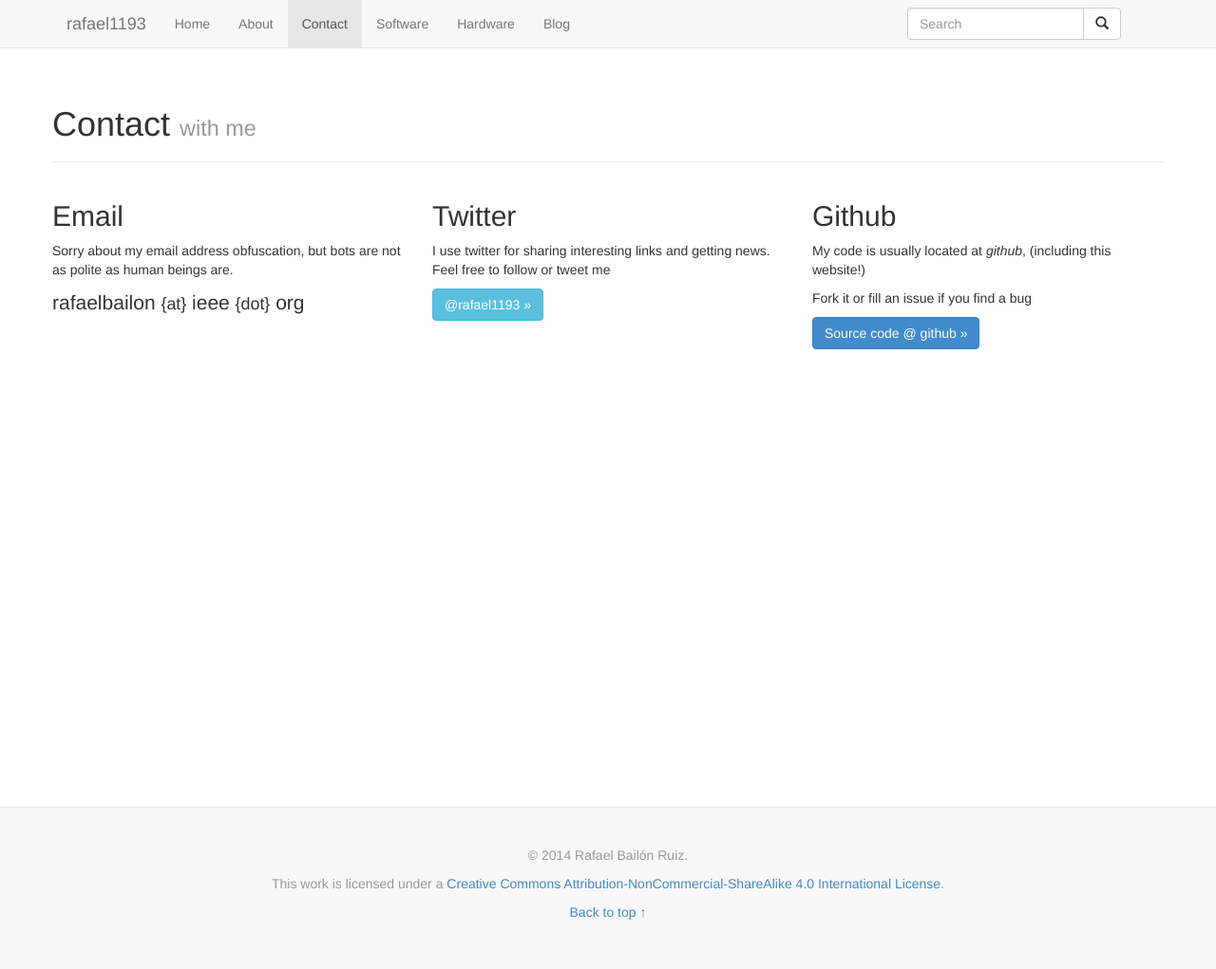
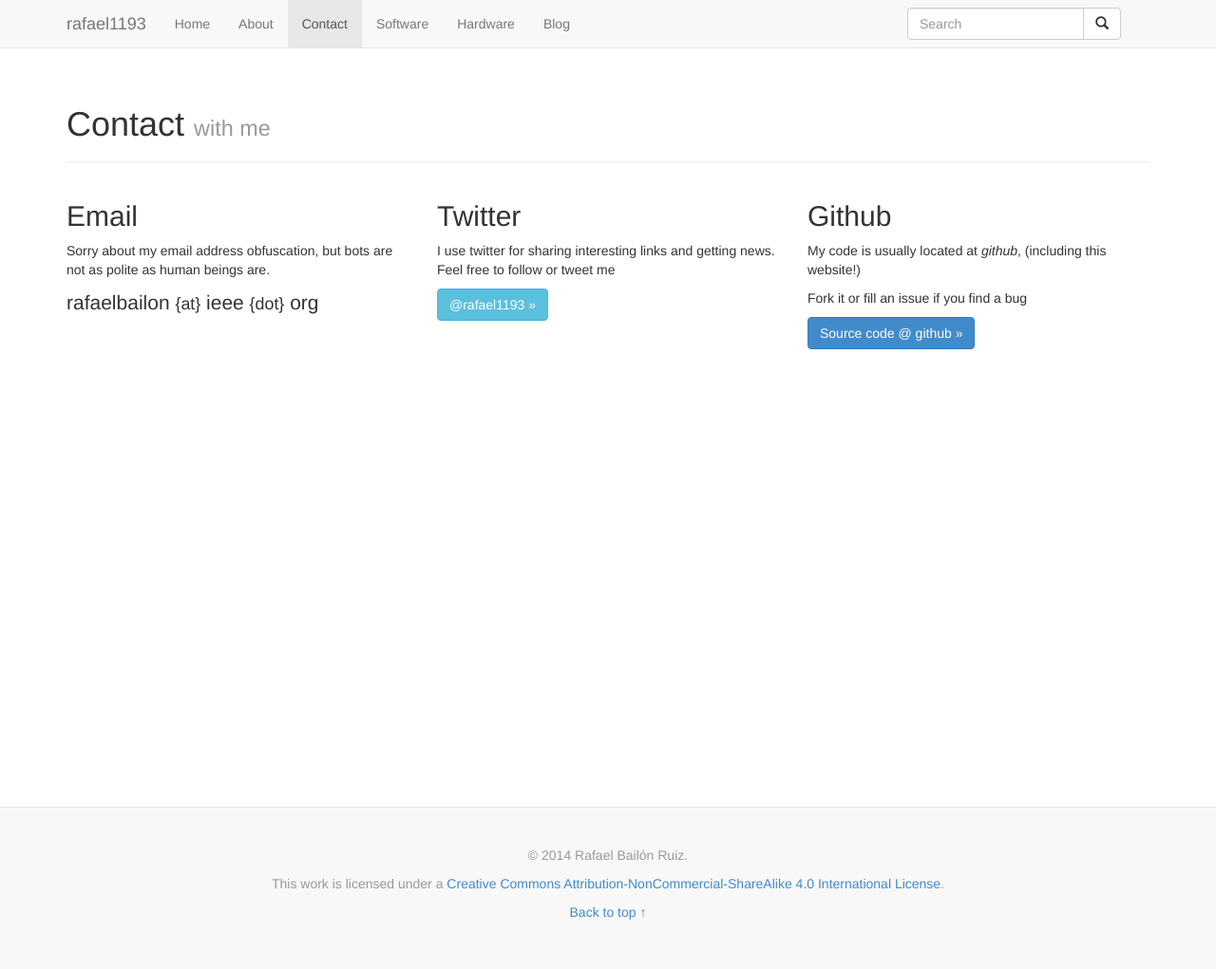
Before and after one commit to rafael1193/rafael1193.github.io, a Jekyll site: the page built from contact/index.html, in a window 1280 px wide. Shown: the whole page at 95% size. Built offline with Jekyll 4.4.1, drawn with Linux system fonts in a browser that asks for light colours; nearby versions of some CDN libraries; Markdown is read by kramdown in place of the engine named in the settings.

Commit message:
Add "content" div to pages where it was missing

```diff
--- a/about/index.html
+++ b/about/index.html
@@ -3,7 +3,7 @@ layout: page
 title: About
 pagecategory: About
 ---
-
+<div class="container-fluid">
 <div class="page-header">
   <h1>About <small>rafael1193</small></h1>
 </div>
@@ -85,3 +85,4 @@ pagecategory: About
     </dl>
   </div>
 </div>
+</div>
--- a/contact/index.html
+++ b/contact/index.html
@@ -3,33 +3,28 @@ layout: page
 title: Contact
 pagecategory: Contact
 ---
-<div class="page-header">
-  <h1>Contact <small>with me</small></h1>
-</div>
-<!-- Example row of columns -->
+<div class="container-fluid">
+  <div class="page-header">
+    <h1>Contact <small>with me</small></h1>
+  </div>
       <div class="row">
-        <div class="col-lg-4">
+        <div class="col-sm-4">
           <h2>Email</h2>
           <p>Sorry about my email address obfuscation, but bots are not as polite as human beings are.</p>
           <p class="lead">rafaelbailon <small>{at}</small> ieee <small>{dot}</small> org</p>
           </p>
 
         </div>
-        <div class="col-lg-4">
+        <div class="col-sm-4">
           <h2>Twitter</h2>
           <p>I use twitter for sharing interesting links and getting news. Feel free to follow or tweet me</p>
           <p><a class="btn btn-info" href="http://twitter.com/rafael1193" role="button">@rafael1193 &raquo;</a></p>
        </div>
-        <div class="col-lg-4">
+        <div class="col-sm-4">
           <h2>Github</h2>
           <p>My code is usually located at <em>github</em>, (including this website!)</p>
           <p>Fork it or fill an issue if you find a bug</p>
           <p><a class="btn btn-primary" href="http://github.com/rafael1193" role="button">Source code @ github &raquo;</a></p>
         </div>
       </div>
-
-      <!-- Site footer
-      <div class="footer">
-        <p>&copy; Company 2014</p>
-      </div>
-      -->
+</div>
--- a/hardware/index.html
+++ b/hardware/index.html
@@ -3,6 +3,7 @@ layout: page
 title: Hardware
 pagecategory: Hardware
 ---
+<div class="container-fluid">
 <div class="page-header">
 <h1>Hardware <small>I've worked on</small></h1>
 </div>
@@ -31,3 +32,4 @@ pagecategory: Hardware
     </div>
   </div>
 </div>
+</div>
--- a/software/index.html
+++ b/software/index.html
@@ -3,6 +3,7 @@ layout: page
 title: Software
 pagecategory: Software
 ---
+<div class="container-fluid">
 <div class="page-header">
 <h1>Software <small>I've worked on</small></h1>
 </div>
@@ -42,3 +43,4 @@ pagecategory: Software
     </div>
   </div>
 </div>
+</div>
```
